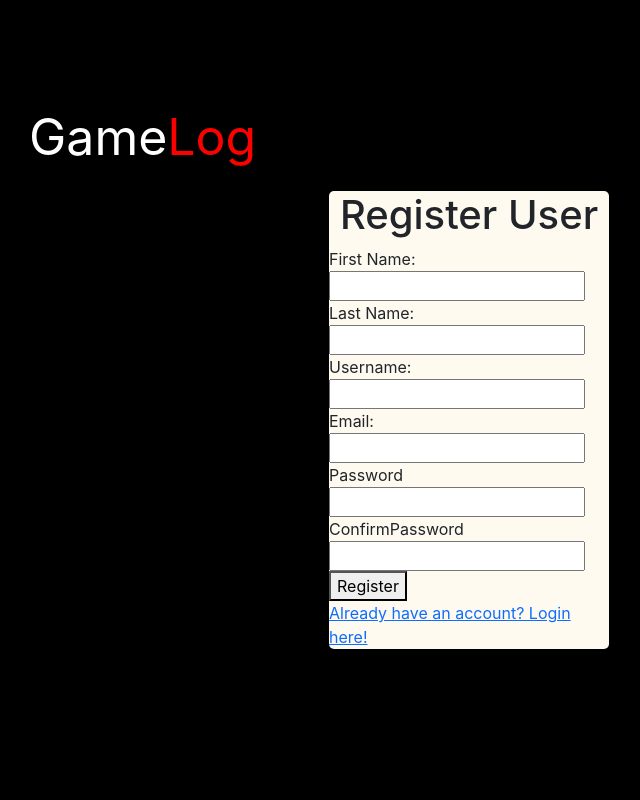
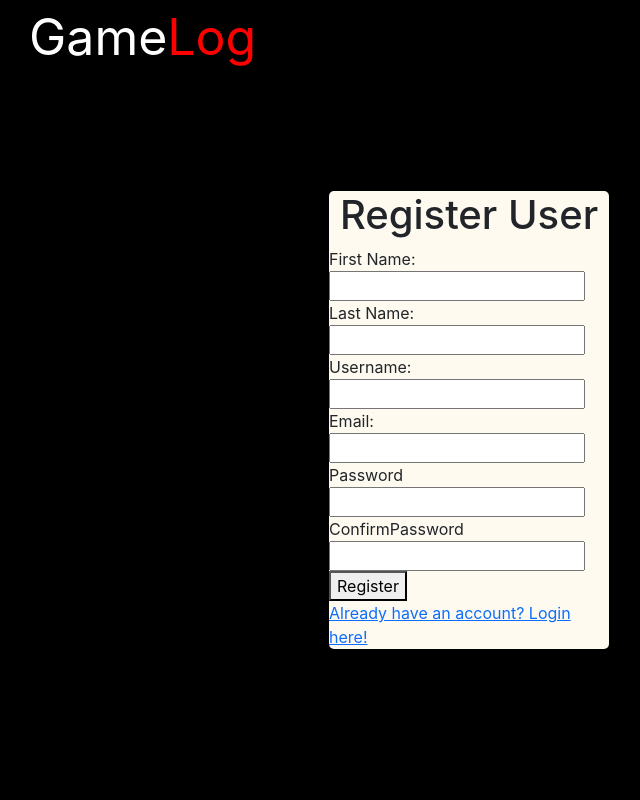
Before and after one commit to NicholasAJ/GameLog, a React (Create React App) app in the folder client/: page / in a window 1280 px wide. Shown: the top 800 px of the page, without its empty margins (171-811 px from the left). Built offline with nearby package versions, Linux system fonts and the light colour scheme.

Commit message:
styling 2

```diff
--- a/client/src/App.css
+++ b/client/src/App.css
@@ -15,10 +15,11 @@
 
 .header {
   color: white;
-  margin-left: 200px;
+  padding-left: 200px;
   display: flex;
   flex-direction: row;
   font-size: 50px;
+  background-color: black;
 }
 #log {
   color:red;
--- a/client/src/App.js
+++ b/client/src/App.js
@@ -16,7 +16,10 @@ function App() {
 
   return (
       <div className="App">
-
+        <div className='header'>
+            <p id='game'>Game</p>
+            <p id='log'>Log</p>
+        </div>
           <BrowserRouter>
               <Routes>
               <Route path='/' element={<Register/>} />
--- a/client/src/components/LoginUser.js
+++ b/client/src/components/LoginUser.js
@@ -33,10 +33,6 @@ const Login = (props) => {
   return(
     <div>
       <div className='loginPage'>
-        <div className='header'>
-          <p id='game'>Game</p>
-          <p id='log'>Log</p>
-        </div>
         <div className='loginForm'>
           <h1>Login Page</h1>
           <div>
--- a/client/src/components/RegisterUser.js
+++ b/client/src/components/RegisterUser.js
@@ -31,10 +31,6 @@ const Register = (props) => {
   return(
     <div>
       <div className='loginPage'>
-        <div className='header'>
-          <p id='game'>Game</p>
-          <p id='log'>Log</p>
-        </div>
         <div className='loginForm'>
           <h1>Register User</h1>
           <form onSubmit={submitHandler}>
```
